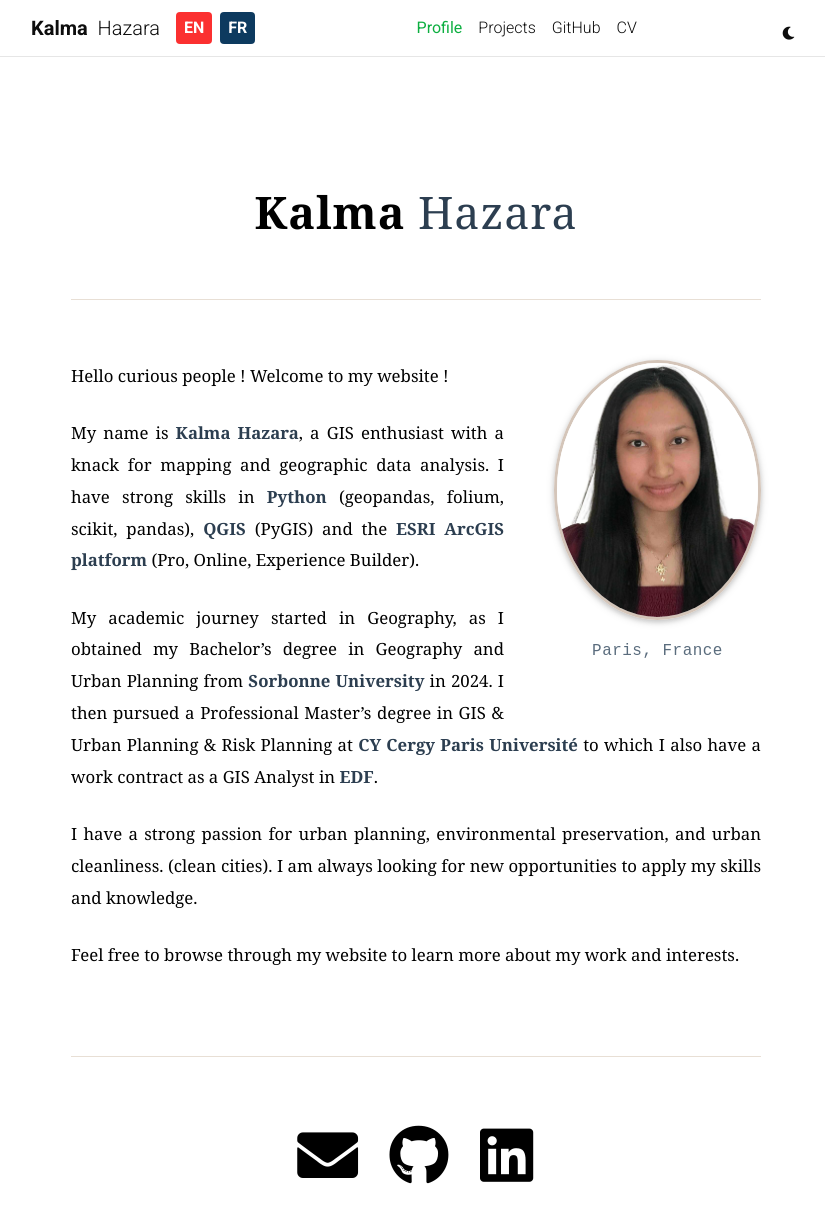
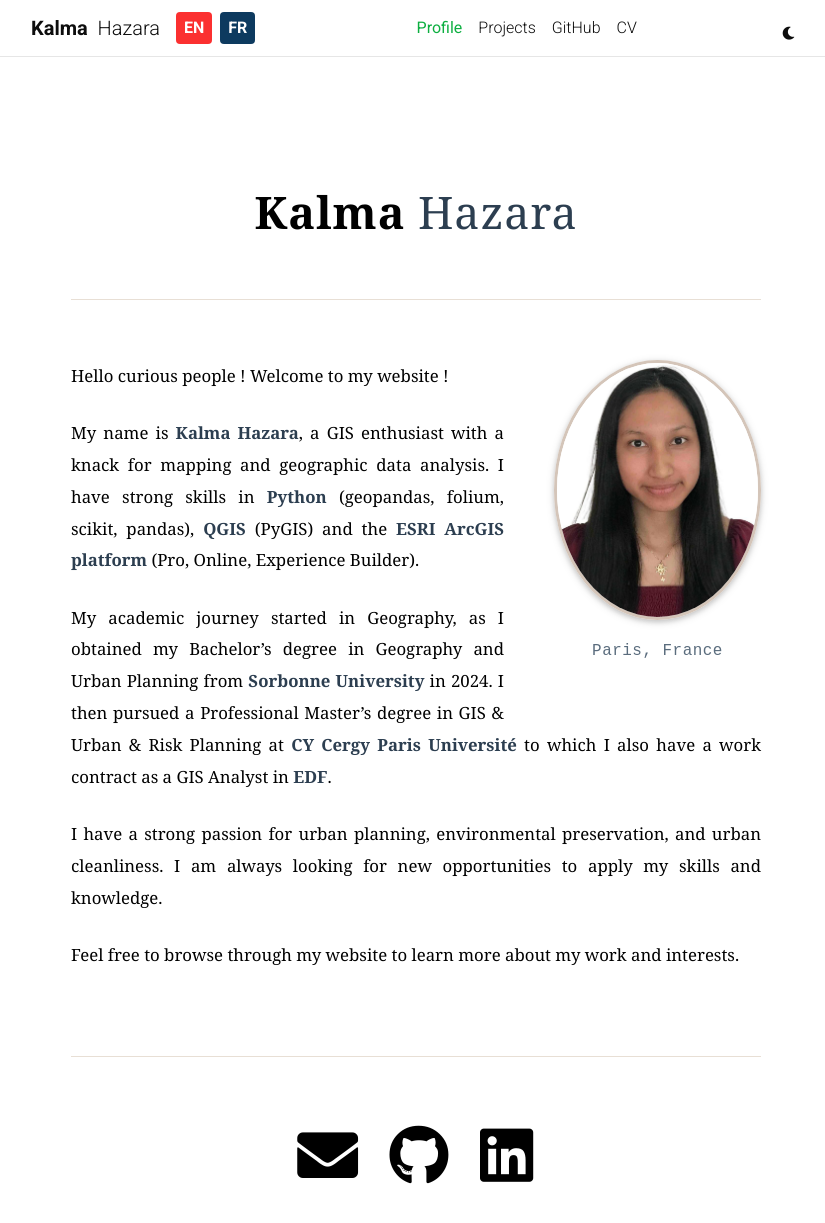
Before and after one commit to kalmahj/kalmahj.github.io, a Jekyll site: the page built from _pages/en/about.md, in a window 1280 px wide and 1393 px high. Shown: the top 1223 px of the window, without its empty margins (224-1049 px from the left). Built offline with Jekyll 4.4.1, drawn with Linux system fonts in a browser that asks for light colours; full-size pictures stand in for the smaller copies a plugin makes; comment, search, counter and statistics services are not loaded; a style sheet for code colours, icons or effects is not loaded.

Commit message:
english_about_modif

```diff
--- a/_pages/en/about.md
+++ b/_pages/en/about.md
@@ -26,8 +26,8 @@ Hello curious people ! Welcome to my website !
 
 My name is **Kalma Hazara**, a GIS enthusiast with a knack for mapping and geographic data analysis. I have strong skills in **Python** (geopandas, folium, scikit, pandas), **QGIS** (PyGIS) and the **ESRI ArcGIS platform** (Pro, Online, Experience Builder).
 
-My academic journey started in Geography, as I obtained my Bachelor's degree in Geography and Urban Planning from **Sorbonne University** in 2024. I then pursued a Professional Master's degree in GIS & Urban Planning & Risk Planning at **CY Cergy Paris Université** to which I also have a work contract as a GIS Analyst in **EDF**.
+My academic journey started in Geography, as I obtained my Bachelor's degree in Geography and Urban Planning from **Sorbonne University** in 2024. I then pursued a Professional Master's degree in GIS & Urban & Risk Planning at **CY Cergy Paris Université** to which I also have a work contract as a GIS Analyst in **EDF**.
 
-I have a strong passion for urban planning, environmental preservation, and urban cleanliness. (clean cities). I am always looking for new opportunities to apply my skills and knowledge.
+I have a strong passion for urban planning, environmental preservation, and urban cleanliness. I am always looking for new opportunities to apply my skills and knowledge.
 
 Feel free to browse through my website to learn more about my work and interests.
```
